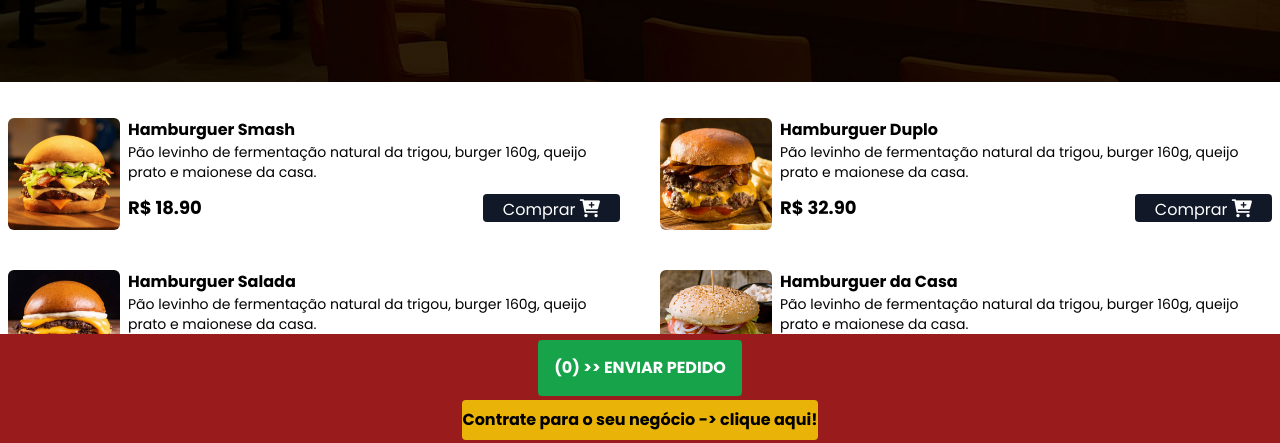
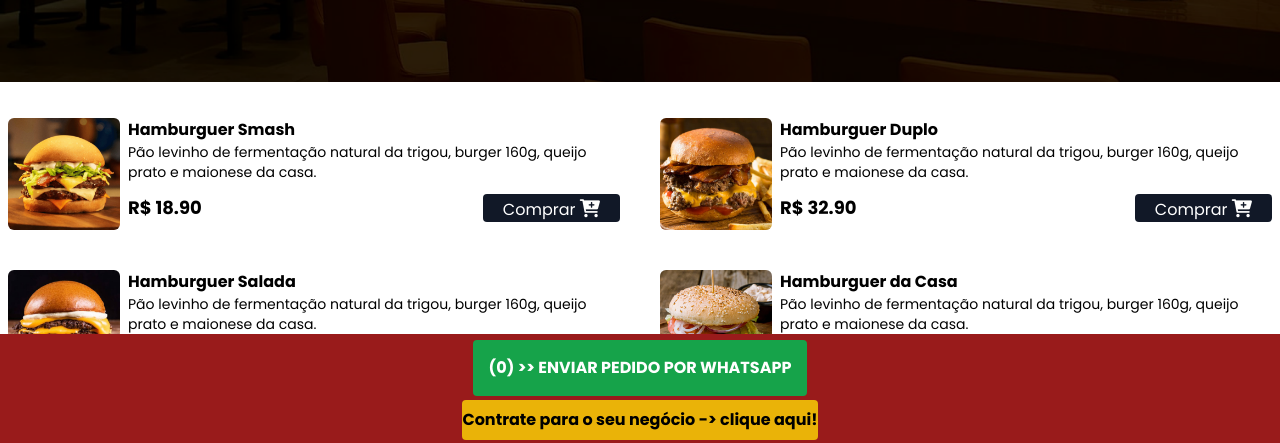
Before and after one commit to joaodedeusrsfilho/flash-burguer, a website: page index.html in a window 1280 px wide. Shown: the part 338-781 px from the top of the page. Drawn offline with Linux system fonts and the light colour scheme.

Commit message:
add file

```diff
--- a/index.html
+++ b/index.html
@@ -241,7 +241,7 @@
     <footer class="bg-red-800 w-full flex items-center justify-center  flex-col pb-4 md: fixed bottom-0 h-32">
         <button class="flex items-center bg-green-600 rounded px-4 py-4 text-white font-bold" id="botaoCarrinho" >
             (<span id="contadorCarrinho">0</span>)
-             >> ENVIAR PEDIDO
+             >> ENVIAR PEDIDO POR WHATSAPP
 
 
         </button>
```
Also changed, not shown: style/output.css.
